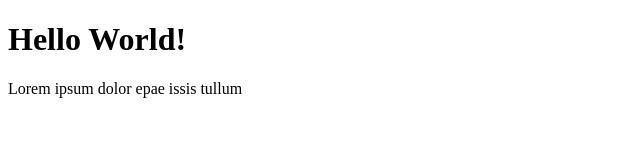
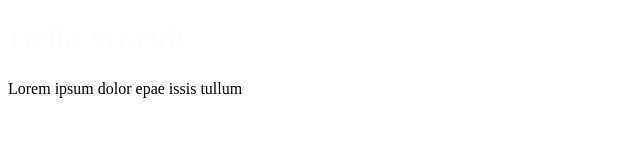
Before and after one commit to renerpdev/poc-gh-release-tags-workflow, a website: page public/index.html in a window 1280 px wide. Shown: the whole page, without its empty margins (0-640 px from the left). Drawn offline with Linux system fonts and the light colour scheme.

Commit message:
Update index.html

```diff
--- a/public/index.html
+++ b/public/index.html
@@ -6,7 +6,7 @@
     <title>Test</title>
 </head>
 <body>
-    <h1>Hello World! </h1>
+    <h1 style="color: #fdfdfd;">Hello World! </h1>
 
     <p>Lorem ipsum dolor epae issis tullum</p>
 </body>
```
